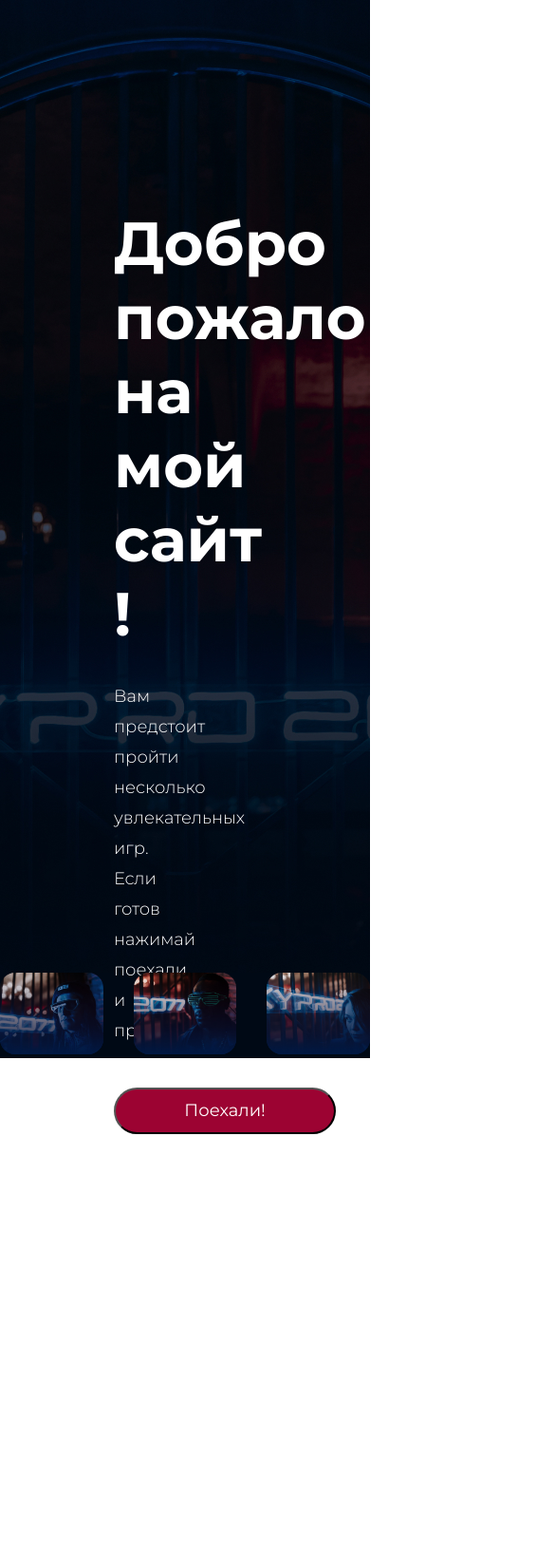
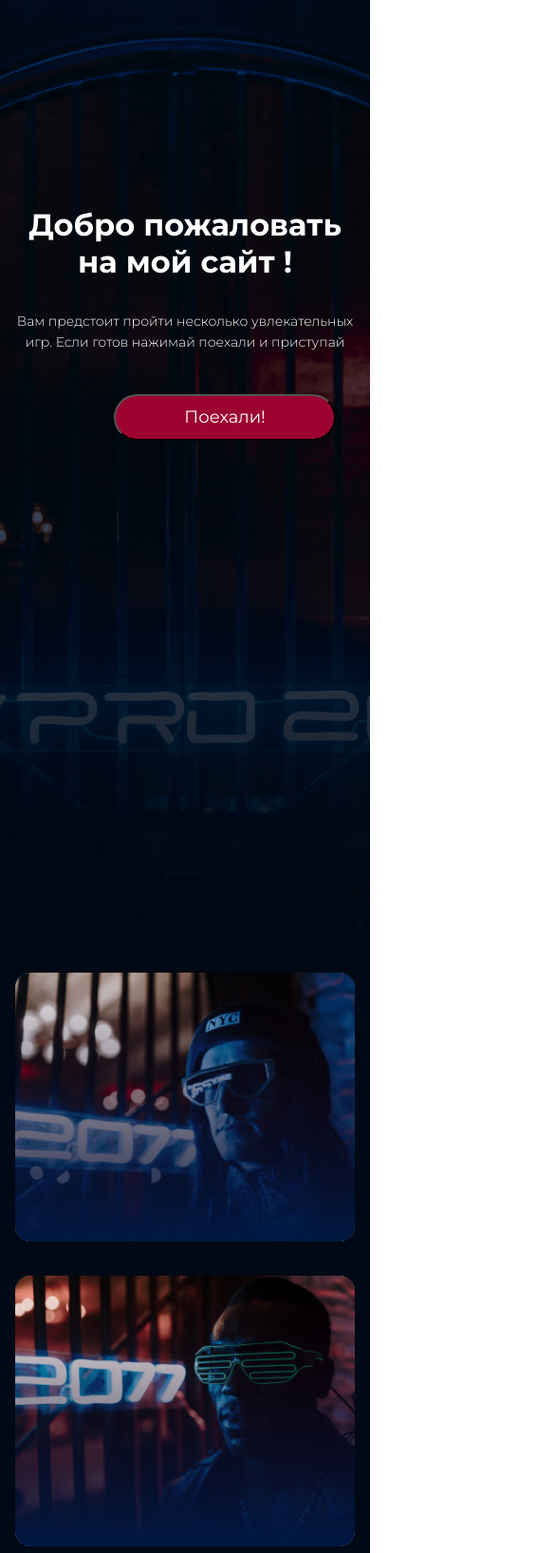
Before and after one commit to JulKuzmi/course2-nd-hw-, a plain HTML site: page index.html in a window 390 px wide. Shown: the top 1635 px of the page at 95% size, 585 px wide, since content can reach past the window. Before the commit the page ends 1194 px from the top, so only its background shows below. Drawn offline with Linux system fonts and the light colour scheme.

Commit message:
tasks hw2

```diff
--- a/style.css
+++ b/style.css
@@ -81,3 +81,47 @@ body {
     gap: 32px;
     justify-content: center;
 }
+
+@media (max-width:767px){
+    .center{
+        padding-left: 16px;
+        padding-right: 16px;
+    }
+
+    .head_title{
+        font-size: 32px;
+        line-height: 39px;
+        font-weight: 700;
+        padding-left: 16px;
+        padding-right: 16px;
+        display: flex;
+        align-items: center;
+        text-align: center;
+    }
+
+    .head_text{
+        font-weight: 300;
+        font-size: 14px;
+        line-height: 22px;
+        padding-left: 16px;
+        padding-right: 16px;
+        display: flex;
+        align-items: center;
+        text-align: center;
+    }
+
+    .head_buttom{
+        margin-left: 71px;
+        margin-right: 71px;
+        margin-top: 33px;
+    }
+
+    .content_games{
+        display: flex;
+        flex-direction: column;
+        gap: 32px;
+        padding-left: 16px;
+        padding-right: 16px;
+    }
+
+}
```
Also changed, not shown: hw_2.js (+64 -0 lines).
